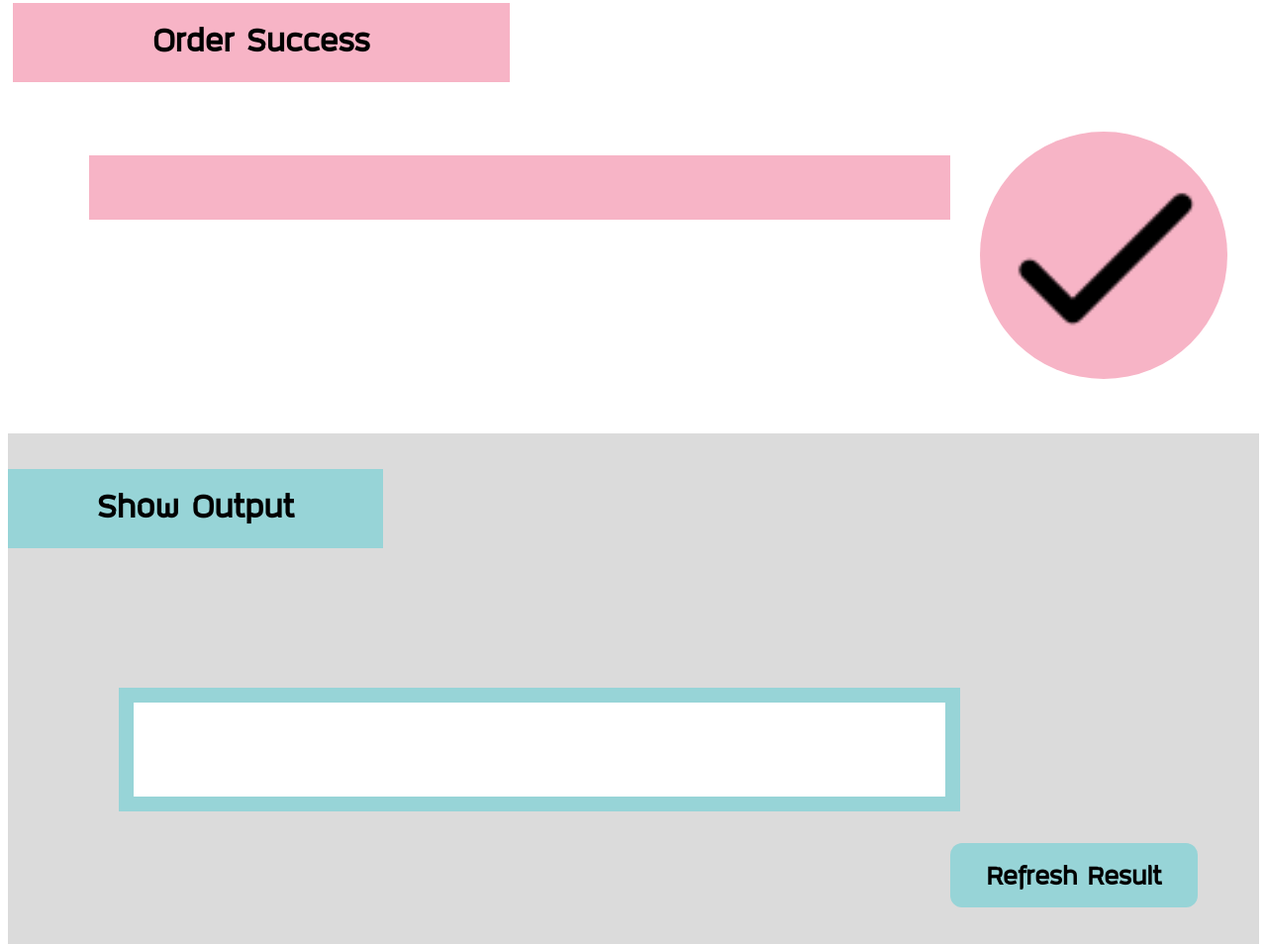
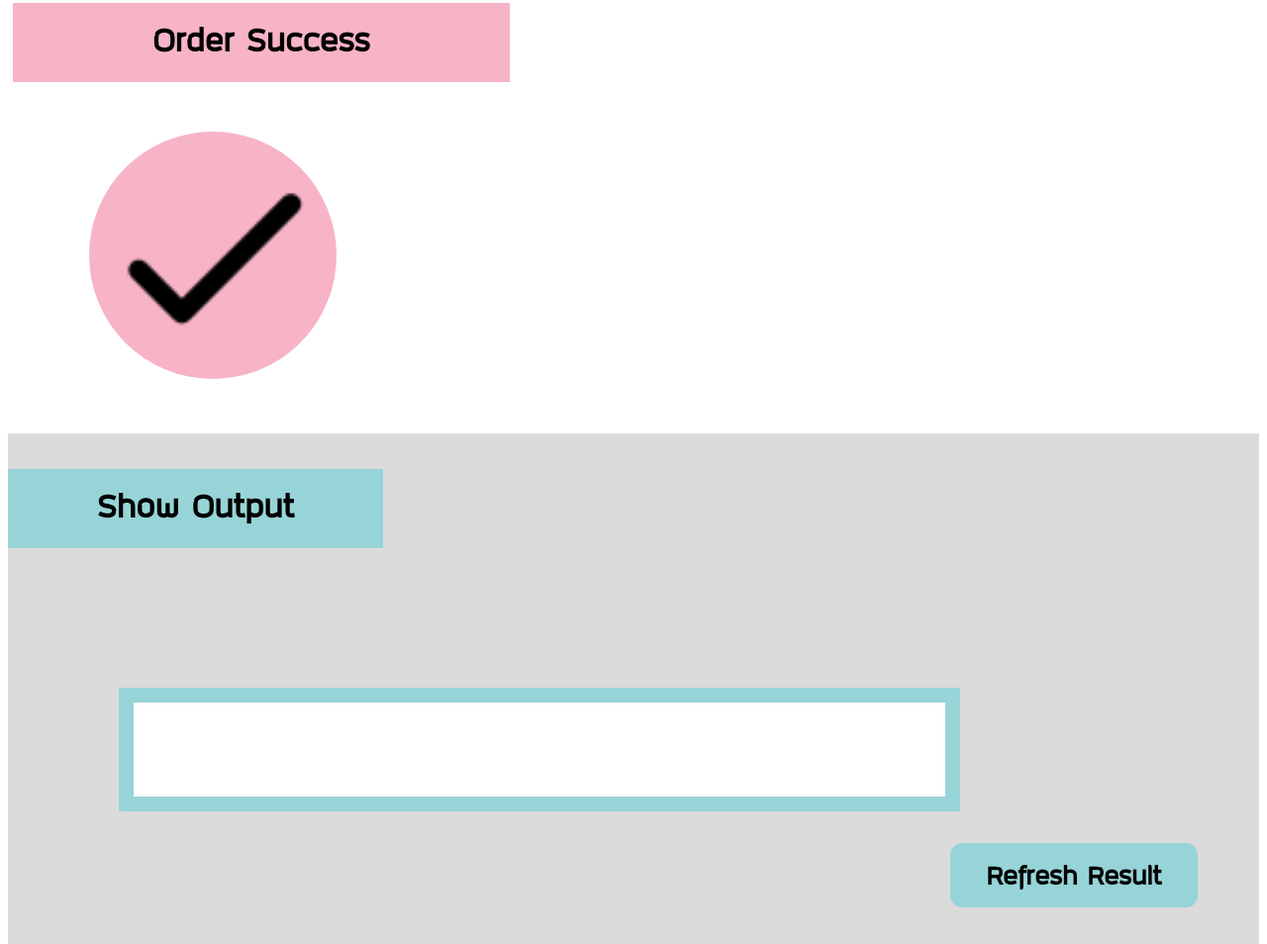
Before and after one commit to suratichai/suratichai.github.io, a plain HTML site: page TocW/home.html in a window 1280 px wide. Shown: the part 2192-3146 px from the top of the page at 99% size. Drawn offline with nearby package versions, Linux system fonts and the light colour scheme.

Commit message:
delete an unnecessary line

```diff
--- a/TocW/home.html
+++ b/TocW/home.html
@@ -77,7 +77,6 @@
       <h2 id="orderSuccess">Order Success</h2>
     </div>
     <div class="grid-container-or">
-      <h2 id="order"></h2>
       <img class="img1" src="img/chk.png" id="imageorder">
 
       <!-- >>image/mb2.png ชาเขียว -->
```
